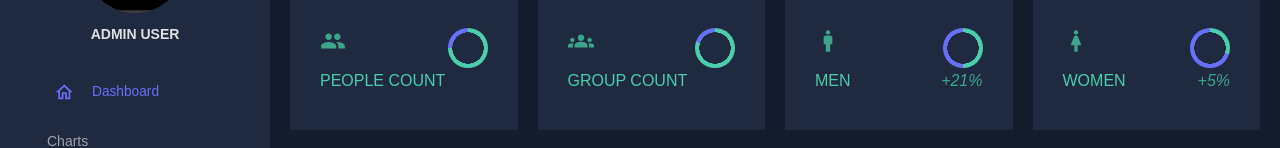
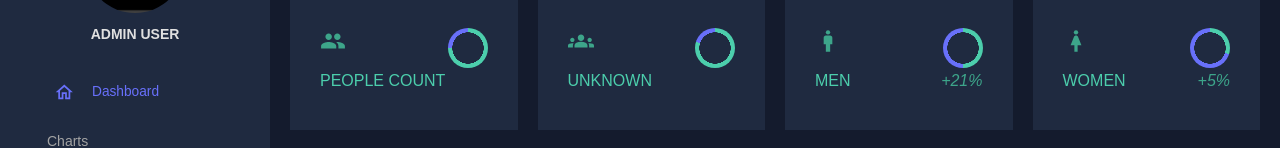
Before and after one commit to HareemA/SSS, a React (Create React App) app in the folder Admin Dashboard/: page / in a window 1280 px wide. Shown: the part 174-322 px from the top of the page. Built offline with nearby package versions, Linux system fonts and the light colour scheme; no server answers.

Commit message:
gender and entry exit working

```diff
--- a/Admin Dashboard/src/components/CountLiveMinute.jsx
+++ b/Admin Dashboard/src/components/CountLiveMinute.jsx
@@ -115,6 +115,7 @@ const CountLiveMinute = ({ isCustomLineColors = false, isDashboard = false }) =>
         axisLeft={{
             tickSize: 3,
             tickPadding: 5,
+            // format: e => Math.floor(e) === e && e,
             tickRotation: 0,
             legend: 'count',
             legendOffset: -36,
--- a/Admin Dashboard/src/components/CurrentCountsLine.jsx
+++ b/Admin Dashboard/src/components/CurrentCountsLine.jsx
@@ -117,6 +117,7 @@ const CurrentCountsLine = ({ isCustomLineColors = false, isDashboard = false })
       axisLeft={{
         orient: "left",
         // tickValues: 5, // added
+        // format: e => Math.floor(e) === e && e,
         tickSize: 3,
         tickPadding: 5,
         tickRotation: 0,
--- a/Admin Dashboard/src/scenes/dashboard/index.jsx
+++ b/Admin Dashboard/src/scenes/dashboard/index.jsx
@@ -85,8 +85,8 @@ const Dashboard = () => {
             justifyContent="center"
           >
             <StatBox
-              title={groupCount}
-              subtitle="GROUP COUNT"
+              title={unknown}
+              subtitle="UNKNOWN"
               progress="0.80"
               increase={time}
               icon={
@@ -105,7 +105,7 @@ const Dashboard = () => {
             justifyContent="center"
           >
             <StatBox
-              title= {unknown}
+              title= {male}
               subtitle="MEN"
               progress="0.50"
               increase="+21%"
```
